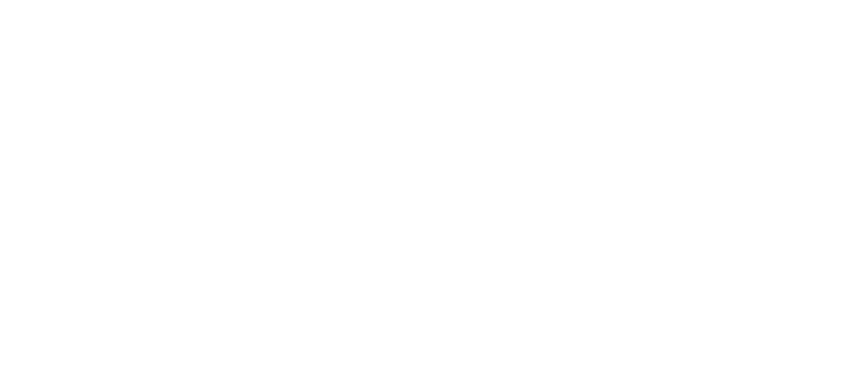
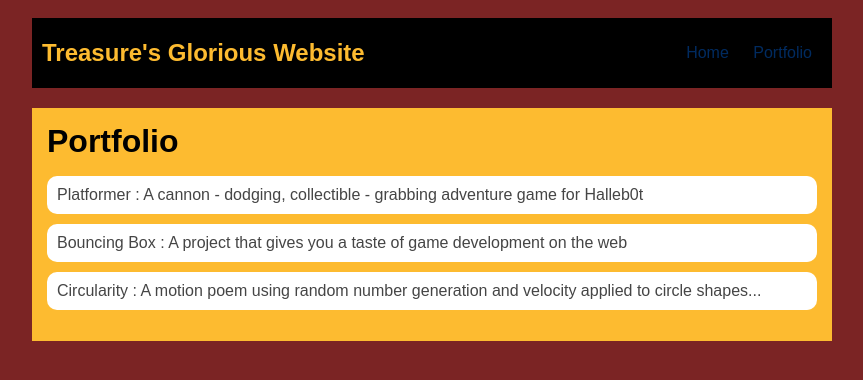
Before and after one commit to TDuncan23/TDuncan23.github.io, a plain HTML site: page portfolio.html in a window 1280 px wide. Shown: the whole page, without its empty margins (208-1071 px from the left). Drawn offline with Linux system fonts and the light colour scheme.

Commit message:
add portofolio.html file

```diff
--- a/portfolio.html
+++ b/portfolio.html
@@ -0,0 +1,34 @@
+<!DOCTYPE HTML>
+<html>
+    <head>
+        <title>Treasure's Glorious Website</title>
+        <link href="style.css" rel="stylesheet">
+
+    <body>
+      <div id="all-contents">
+          <nav>
+              <h1>Treasure's Glorious Website</h1>
+              <ul id="nav-ul">
+                 <li class="nav-li">
+                 <a class="nav-a"
+href="index.html">Home</a>
+                 </li>
+                 <li class="nav-li">
+                    <a class="nav-a"
+href="portfolio.html">Portfolio</a>
+                </li>
+              </ul>
+          </nav>
+          <main>
+            <div class="content">
+                <h1>Portfolio</h1>
+                <ul id="portfolio">
+                    <li><a href="projects/platformer/">Platformer : A cannon - dodging, collectible - grabbing adventure game for Halleb0t</a></li>
+                    <li><a href="projects/bouncing-box/">Bouncing Box : A project that gives you a taste of game development on the web </a></li>
+                    <li><a href="projects/circularity/">Circularity : A motion poem using random number generation and velocity applied to circle shapes...</a></li>
+                </ul>
+            </div>
+          </main>
+      </div>
+    </body>
+</html>
--- a/style.css
+++ b/style.css
@@ -61,3 +61,28 @@ main {
 h2, h3 {
     margin: 0px;
 }
+ /* portfolio styles */
+ .content h1 {
+    color: black;
+}
+
+#portfolio {
+    list-style-type: none;
+    padding-left: 0;
+}
+
+#portfolio li {
+    background: #fff;
+    padding: 10px;
+    border-radius: 10px;
+    margin-bottom: 10px;
+}
+
+#portfolio li:hover {
+    background: #eee;
+}
+
+#portfolio a {
+    text-decoration: none;
+    color: #454545;
+}
```
Also changed, not shown: project-instructions/first-website.md (+37 -41 lines).
